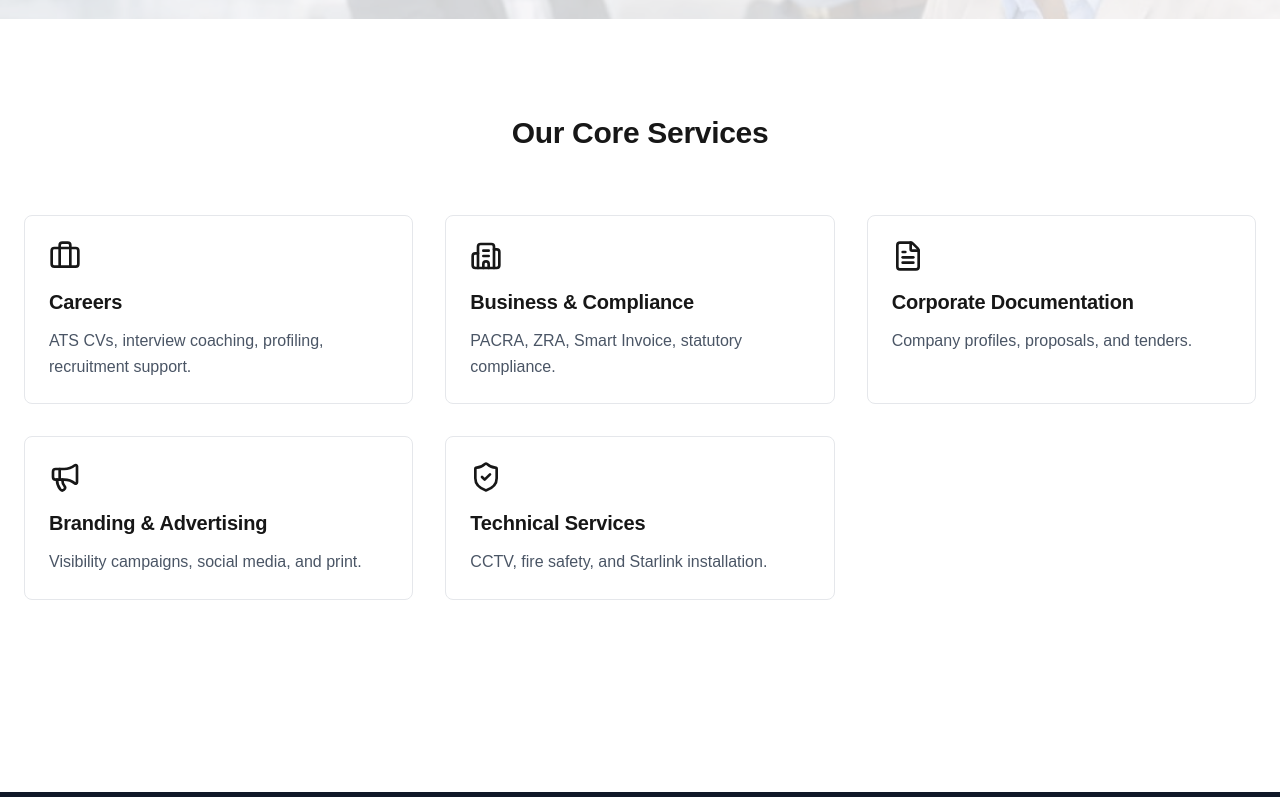
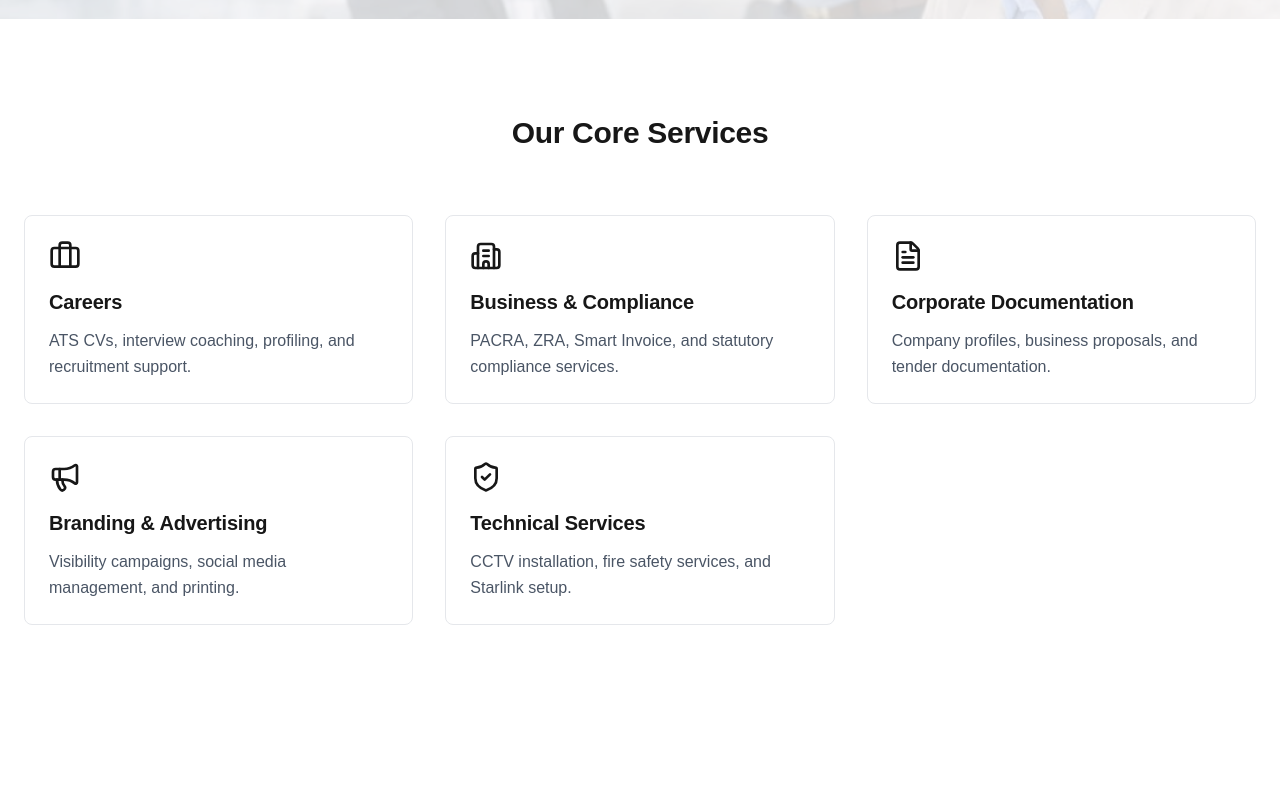
Before and after one commit to careercampasszm/career-campass-zm, a Next.js app: page / in a window 1280 px wide. Shown: the part 445-1242 px from the top of the page. Built offline with nearby package versions, Linux system fonts and the light colour scheme.

Commit message:
Add SEO metadata to homepage

```diff
--- a/app/page.tsx
+++ b/app/page.tsx
@@ -1,3 +1,4 @@
+import type { Metadata } from "next";
 import Image from "next/image";
 import {
   Briefcase,
@@ -6,6 +7,15 @@ import {
   Megaphone,
   ShieldCheck,
 } from "lucide-react";
+
+/* =========================
+   SEO METADATA (HOMEPAGE)
+========================= */
+export const metadata: Metadata = {
+  title: "Career Compass ZM | Strategic Career & Business Solutions in Zambia",
+  description:
+    "Career Compass ZM offers ATS CV writing, career coaching, business registration, compliance, branding, and technical services for professionals and organisations across Zambia.",
+};
 
 export default function Home() {
   return (
@@ -44,31 +54,31 @@ export default function Home() {
           <ServiceCard
             icon={<Briefcase size={32} />}
             title="Careers"
-            text="ATS CVs, interview coaching, profiling, recruitment support."
+            text="ATS CVs, interview coaching, profiling, and recruitment support."
           />
 
           <ServiceCard
             icon={<Building2 size={32} />}
             title="Business & Compliance"
-            text="PACRA, ZRA, Smart Invoice, statutory compliance."
+            text="PACRA, ZRA, Smart Invoice, and statutory compliance services."
           />
 
           <ServiceCard
             icon={<FileText size={32} />}
             title="Corporate Documentation"
-            text="Company profiles, proposals, and tenders."
+            text="Company profiles, business proposals, and tender documentation."
           />
 
           <ServiceCard
             icon={<Megaphone size={32} />}
             title="Branding & Advertising"
-            text="Visibility campaigns, social media, and print."
+            text="Visibility campaigns, social media management, and printing."
           />
 
           <ServiceCard
             icon={<ShieldCheck size={32} />}
             title="Technical Services"
-            text="CCTV, fire safety, and Starlink installation."
+            text="CCTV installation, fire safety services, and Starlink setup."
           />
         </div>
       </section>
@@ -76,6 +86,9 @@ export default function Home() {
   );
 }
 
+/* =========================
+   SERVICE CARD COMPONENT
+========================= */
 function ServiceCard({
   icon,
   title,
```
